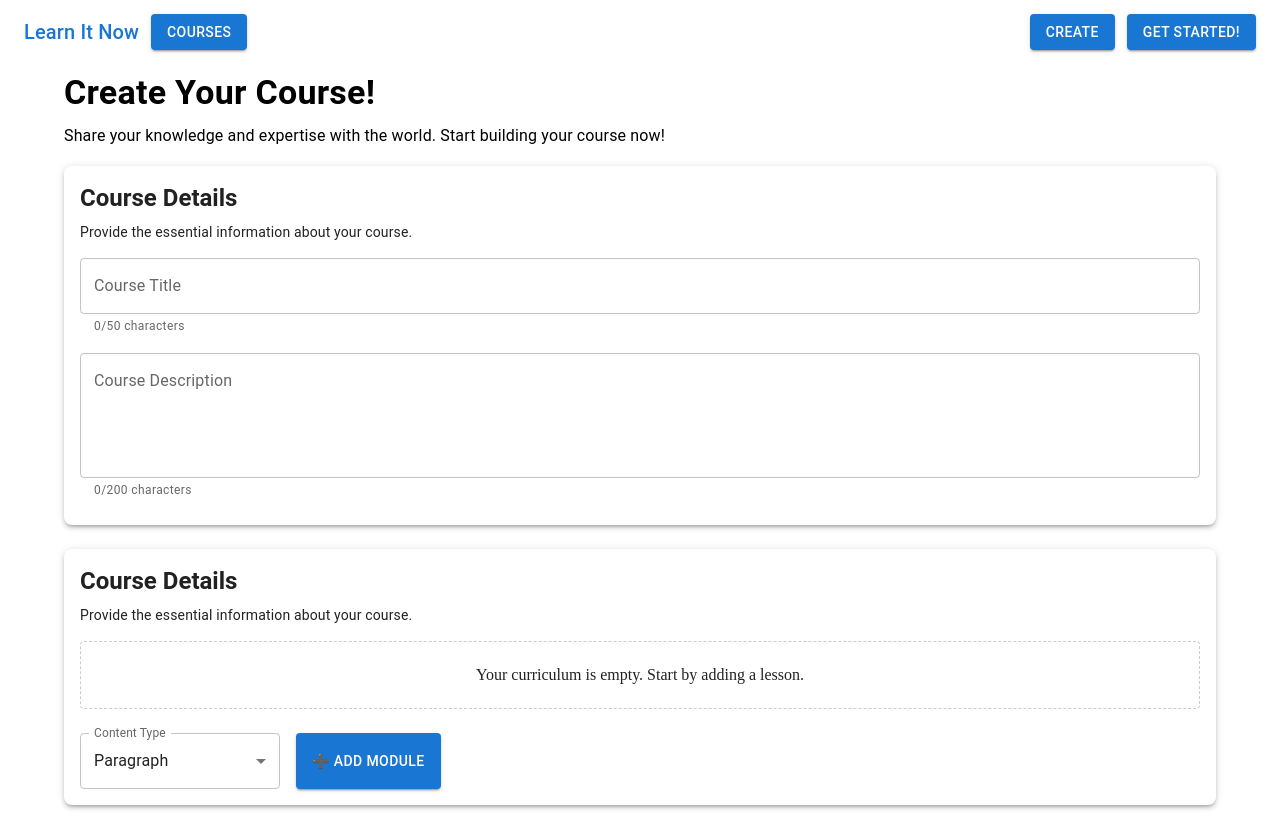
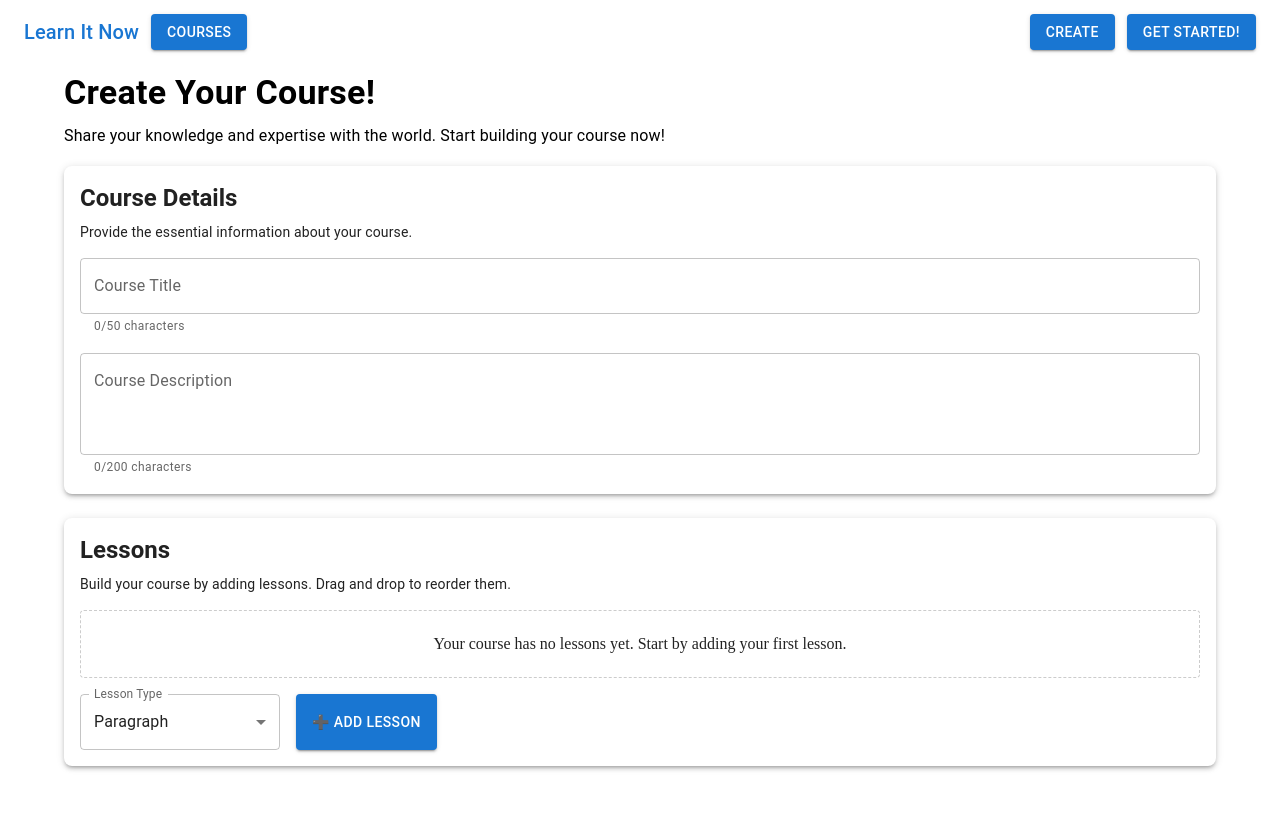
Before and after one commit to rjvb7424/learnitnow.net, a React (Vite) app in the folder learnitnow/: page /create in a window 1280 px wide. After the commit the page ends 800 px from the top, so only its background shows below. Built offline with nearby package versions, Linux system fonts and the light colour scheme.

Commit message:
feat: integrate react-dnd for lesson management with drag-and-drop functionality

```diff
--- a/learnitnow/package.json
+++ b/learnitnow/package.json
@@ -16,6 +16,7 @@
     "@mui/material": "^7.2.0",
     "firebase": "^11.10.0",
     "react": "^19.1.0",
+    "react-dnd": "^16.0.1",
     "react-dom": "^19.1.0",
     "react-router-dom": "^7.6.3"
   },
--- a/learnitnow/src/pages/createpage/Create.tsx
+++ b/learnitnow/src/pages/createpage/Create.tsx
@@ -8,41 +8,162 @@ import {
     Paper,
     Container,
     Toolbar,
+    IconButton,
 } from "@mui/material";
+import { Delete } from "@mui/icons-material";
 import CustomAppBar from "../../components/CustomAppbar";
+import {
+    DndProvider,
+    useDrag,
+    useDrop,
+} from "react-dnd";
+import { HTML5Backend } from "react-dnd-html5-backend";
+
+type Lesson = {
+    id: string;
+    type: "Paragraph" | "Quiz";
+    title: string;
+    content: string;
+};
+
+const LessonCard = ({
+    lesson,
+    index,
+    moveLesson,
+    deleteLesson,
+    handleLessonChange,
+}: {
+    lesson: Lesson;
+    index: number;
+    moveLesson: (dragIndex: number, hoverIndex: number) => void;
+    deleteLesson: (id: string) => void;
+    handleLessonChange: (
+        id: string,
+        field: keyof Omit<Lesson, "id" | "type">,
+        value: string
+    ) => void;
+}) => {
+    const [{ isDragging }, drag] = useDrag({
+        type: "lesson",
+        item: { index },
+        collect: (monitor) => ({
+            isDragging: monitor.isDragging(),
+        }),
+    });
+
+    const [, drop] = useDrop({
+        accept: "lesson",
+        hover(item: { index: number }) {
+            if (item.index !== index) {
+                moveLesson(item.index, index);
+                item.index = index;
+            }
+        },
+    });
+
+    return (
+        <Box>
+            <Paper
+            ref={(node) => drag(drop(node))}
+            sx={{
+                p: 2,
+                mb: 2,
+                backgroundColor: isDragging ? "#e0e0e0" : "#f9f9f9",
+                borderRadius: 1,
+                opacity: isDragging ? 0.5 : 1,
+            }}
+        >
+            <Box sx={{ display: "flex", alignItems: "center", mb: 2 }}>
+                <Typography variant="subtitle1">
+                    Lesson {index + 1}: {lesson.type}
+                </Typography>
+                <IconButton
+                    onClick={() => deleteLesson(lesson.id)}
+                    sx={{ ml: "auto" }}
+                >
+                    <Delete />
+                </IconButton>
+            </Box>
+            <TextField
+                variant="outlined"
+                fullWidth
+                label="Lesson Title"
+                value={lesson.title}
+                onChange={(e) =>
+                    handleLessonChange(
+                        lesson.id,
+                        "title",
+                        e.target.value.slice(0, 50)
+                    )
+                }
+                helperText={`${lesson.title.length}/50 characters`}
+                sx={{ mb: 2 }}
+            />
+            <TextField
+                variant="outlined"
+                fullWidth
+                multiline
+                rows={4}
+                label="Lesson Content"
+                value={lesson.content}
+                onChange={(e) =>
+                    handleLessonChange(
+                        lesson.id,
+                        "content",
+                        e.target.value.slice(0, 500)
+                    )
+                }
+                helperText={`${lesson.content.length}/500 characters`}
+            />
+        </Paper>
+        </Box>
+    );
+};
 
 function Create() {
-    // State management for course details
     const [title, setTitle] = useState("");
     const [description, setDescription] = useState("");
+    const [lessons, setLessons] = useState<Lesson[]>([]);
+    const [newLessonType, setNewLessonType] = useState<Lesson["type"]>("Paragraph");
 
-    type Module = { type: string; title: string; content: string };
-    const [modules, setModules] = useState<Module[]>([]);
-    const [newModuleType, setNewModuleType] = useState("Paragraph");
-
-    const handleAddModule = () => {
-        setModules([...modules, { type: newModuleType, title: "", content: "" }]);
+    const handleAddLesson = () => {
+        const newLesson: Lesson = {
+            id: `lesson-${Date.now()}`,
+            type: newLessonType,
+            title: "",
+            content: "",
+        };
+        setLessons([...lessons, newLesson]);
     };
 
-    const handleModuleChange = (
-        index: number,
-        field: keyof Module,
+    const handleDeleteLesson = (id: string) => {
+        setLessons(lessons.filter((lesson) => lesson.id !== id));
+    };
+
+    const handleLessonChange = (
+        id: string,
+        field: keyof Omit<Lesson, "id" | "type">,
         value: string
     ) => {
-        const updatedModules = [...modules];
-        updatedModules[index][field] = value;
-        setModules(updatedModules);
+        setLessons(
+            lessons.map((lesson) =>
+                lesson.id === id ? { ...lesson, [field]: value } : lesson
+            )
+        );
+    };
+
+    const moveLesson = (dragIndex: number, hoverIndex: number) => {
+        const updatedLessons = [...lessons];
+        const [removed] = updatedLessons.splice(dragIndex, 1);
+        updatedLessons.splice(hoverIndex, 0, removed);
+        setLessons(updatedLessons);
     };
 
     return (
         <Box>
-            {/* Custom AppBar */}
             <CustomAppBar />
             <Toolbar />
-
-            {/* Main Content */}
             <Container>
-                {/* Header */}
                 <Box>
                     <Typography variant="h4" sx={{ fontWeight: "bold", mb: 1 }}>
                         Create Your Course!
@@ -53,14 +174,13 @@ function Create() {
                 </Box>
 
                 {/* Course Details */}
-                <Paper elevation={3} sx={{ p: 2 , borderRadius: 2, mb: 3 }}>
+                <Paper elevation={3} sx={{ p: 2, borderRadius: 2, mb: 3 }}>
                     <Typography variant="h5" sx={{ fontWeight: "bold", mb: 1 }}>
                         Course Details
                     </Typography>
                     <Typography variant="body2" sx={{ mb: 2 }}>
                         Provide the essential information about your course.
                     </Typography>
-                    {/* Course Title */}
                     <TextField
                         variant="outlined"
                         fullWidth
@@ -70,103 +190,71 @@ function Create() {
                         helperText={`${title.length}/50 characters`}
                         sx={{ mb: 2 }}
                     />
-                    {/* Course Description */}
                     <TextField
                         variant="outlined"
                         fullWidth
                         multiline
-                        rows={4}
+                        rows={3}
                         label="Course Description"
                         value={description}
-                        onChange={(e) => setDescription(e.target.value.slice(0, 200))}
+                        onChange={(e) =>
+                            setDescription(e.target.value.slice(0, 200))
+                        }
                         helperText={`${description.length}/200 characters`}
-                        sx={{ mb: 1 }}
                     />
                 </Paper>
 
-                {/* Course Curriculum */}
-                <Paper elevation={3} sx={{ p: 2 , borderRadius: 2, mb: 3 }}>
+                {/* Lessons */}
+                <Paper elevation={3} sx={{ p: 2, borderRadius: 2, mb: 3 }}>
                     <Typography variant="h5" sx={{ fontWeight: "bold", mb: 1 }}>
-                        Course Details
+                        Lessons
                     </Typography>
                     <Typography variant="body2" sx={{ mb: 2 }}>
-                        Provide the essential information about your course.
+                        Build your course by adding lessons. Drag and drop to reorder them.
                     </Typography>
 
-                    {modules.length === 0 && (
+                    {lessons.length === 0 && (
                         <Box
                             sx={{
                                 border: "1px dashed #ccc",
                                 p: 3,
                                 textAlign: "center",
-                                mb: 3,
                                 borderRadius: 1,
-                                backgroundColor: "#fff",
+                                mb: 2,
                             }}
                         >
-                            Your curriculum is empty. Start by adding a lesson.
+                            Your course has no lessons yet. Start by adding your first lesson.
                         </Box>
                     )}
 
-                    {modules.map((mod, index) => (
-                        <Paper
-                            key={index}
-                            sx={{
-                                p: 2,
-                                mb: 2,
-                                backgroundColor: "#fafafa",
-                                borderRadius: 1,
-                            }}
-                        >
-                            <TextField
-                                variant="outlined"
-                                fullWidth
-                                label="Lesson Title"
-                                placeholder="Enter lesson title"
-                                value={mod.title}
-                                onChange={(e) =>
-                                    handleModuleChange(
-                                        index,
-                                        "title",
-                                        e.target.value.slice(0, 50)
-                                    )
-                                }
-                                helperText={`${mod.title.length}/50 characters`}
-                                sx={{ mb: 2 }}
+                    <DndProvider backend={HTML5Backend}>
+                        {lessons.map((lesson, index) => (
+                            <LessonCard
+                                key={lesson.id}
+                                lesson={lesson}
+                                index={index}
+                                moveLesson={moveLesson}
+                                deleteLesson={handleDeleteLesson}
+                                handleLessonChange={handleLessonChange}
                             />
-                            <TextField
-                                variant="outlined"
-                                fullWidth
-                                multiline
-                                rows={3}
-                                label="Lesson Content"
-                                placeholder="Write the content of your lesson here..."
-                                value={mod.content}
-                                onChange={(e) =>
-                                    handleModuleChange(
-                                        index,
-                                        "content",
-                                        e.target.value.slice(0, 500)
-                                    )
-                                }
-                                helperText={`${mod.content.length}/500 characters`}
-                            />
-                        </Paper>
-                    ))}
+                        ))}
+                    </DndProvider>
 
                     <Box sx={{ display: "flex", gap: 2, mt: 2 }}>
                         <TextField
                             select
-                            label="Content Type"
-                            value={newModuleType}
-                            onChange={(e) => setNewModuleType(e.target.value)}
+                            label="Lesson Type"
+                            value={newLessonType}
+                            onChange={(e) =>
+                                setNewLessonType(e.target.value as Lesson["type"])
+                            }
                             sx={{ width: 200 }}
                         >
                             <MenuItem value="Paragraph">Paragraph</MenuItem>
-                            {/* Future: <MenuItem value="Quiz">Quiz</MenuItem> */}
+                            <MenuItem value="Quiz">Quiz</MenuItem>
                         </TextField>
-                        <Button variant="contained" onClick={handleAddModule}>
-                            ➕ Add Module
+                        <Button variant="contained" onClick={handleAddLesson}>
+                            ➕ Add Lesson
                         </Button>
                     </Box>
                 </Paper>
```
Also changed, not shown: 1 other file (tests, documents, lock files or other folders).
